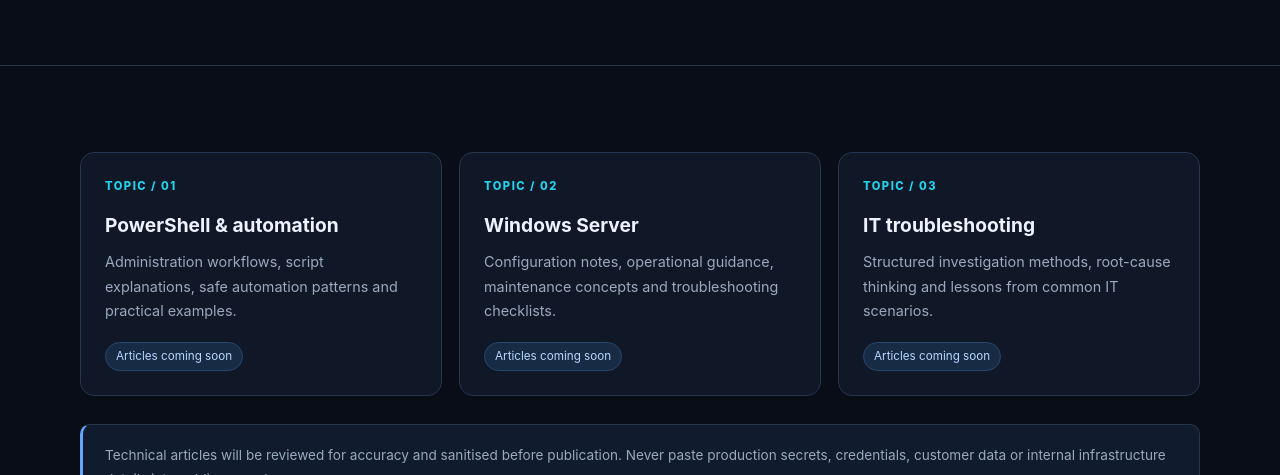
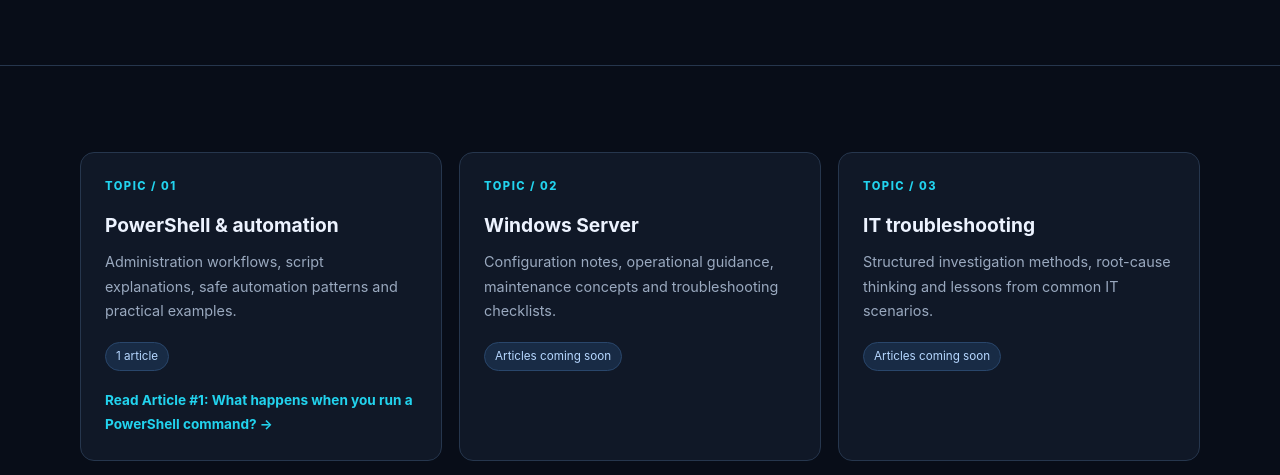
Before and after one commit to jyotrmoy-it/jyotirmoy-portfolio, a plain HTML site: page pages/knowledge.html in a window 1280 px wide. Shown: the part 322-797 px from the top of the page. Drawn offline with Linux system fonts and the light colour scheme.

Commit message:
Add PowerShell article and IT asset management topic

```diff
--- a/pages/knowledge.html
+++ b/pages/knowledge.html
@@ -4,8 +4,9 @@
 <body><header class="site-header"><div class="container nav-wrap"><a class="brand" href="../index.html">Byte By <span>Jyotirmoy</span><b>.</b></a><button class="menu-toggle" type="button" aria-expanded="false" aria-controls="primary-nav">Menu <span aria-hidden="true">☰</span></button><nav id="primary-nav" class="primary-nav" aria-label="Main navigation"><a href="../index.html">Home</a><a href="about.html">About</a><a href="expertise.html">Expertise</a><a href="experience.html">Experience</a><a href="projects.html">Projects</a><a href="knowledge.html" aria-current="page">Knowledge Hub</a><a href="contact.html">Contact</a></nav></div></header>
 <main><section class="page-hero"><div class="container"><p class="eyebrow">05 / Learn · document · share</p><h1>Knowledge <span>Hub.</span></h1><p class="lead">A growing library of practical notes and technical learning.</p></div></section>
 <section class="section"><div class="container"><div class="feature-grid">
-<article class="feature-card"><span class="card-kicker">TOPIC / 01</span><h2>PowerShell & automation</h2><p>Administration workflows, script explanations, safe automation patterns and practical examples.</p><span class="pill">Articles coming soon</span></article>
+<article class="feature-card"><span class="card-kicker">TOPIC / 01</span><h2>PowerShell &amp; automation</h2><p>Administration workflows, script explanations, safe automation patterns and practical examples.</p><span class="pill">1 article</span><a class="text-link" href="powershell-command-execution.html">Read Article #1: What happens when you run a PowerShell command? →</a></article>
 <article class="feature-card"><span class="card-kicker">TOPIC / 02</span><h2>Windows Server</h2><p>Configuration notes, operational guidance, maintenance concepts and troubleshooting checklists.</p><span class="pill">Articles coming soon</span></article>
-<article class="feature-card"><span class="card-kicker">TOPIC / 03</span><h2>IT troubleshooting</h2><p>Structured investigation methods, root-cause thinking and lessons from common IT scenarios.</p><span class="pill">Articles coming soon</span></article>
+<article class="feature-card"><span class="card-kicker">TOPIC / 03</span><h2>IT troubleshooting</h2><p>Structured investigation methods, root-cause thinking and lessons from common IT scenarios.</p><span class="pill">Articles coming soon</span></article><article class="feature-card"><span class="card-kicker">TOPIC / 04</span><h2>IT Asset Management &amp; Procurement</h2><p>Asset lifecycle management, inventory and tracking, hardware and software procurement, vendor coordination and IT asset governance.</p><span class="pill">Articles coming soon</span></article>
+
 </div><p class="note">Technical articles will be reviewed for accuracy and sanitised before publication. Never paste production secrets, credentials, customer data or internal infrastructure details into public examples.</p></div></section></main>
 <footer class="site-footer"><div class="container footer-inner"><p>© <span data-year></span> Jyotirmoy Mukherjee. Byte By Jyotirmoy. All rights reserved.</p><p>Built with HTML, CSS &amp; JavaScript | Hosted on Vercel</p></div></footer><a class="back-top" href="#top" aria-label="Back to top">↑</a></body></html>
```
